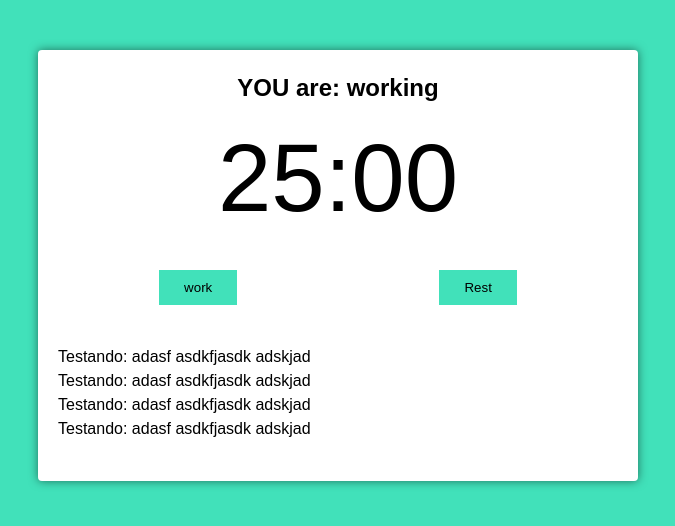
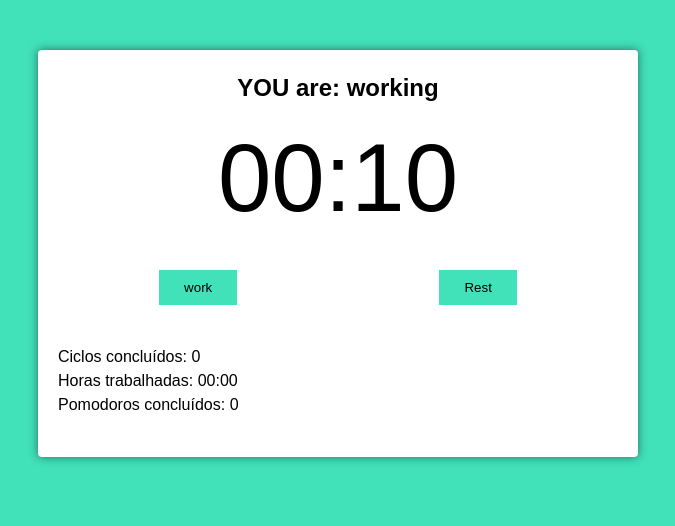
Before and after one commit to programadoreduardo/pomodoro_with_react_and_TS, a React (Create React App) app: page / in a window 1280 px wide. Shown: the top 526 px of the page, without its empty margins (302-977 px from the left). Built offline with nearby package versions, Linux system fonts and the light colour scheme.

Commit message:
config audio and start logic of pomodoro

```diff
--- a/src/App.tsx
+++ b/src/App.tsx
@@ -5,9 +5,9 @@
   return (
     <div className="container">
       <PomodoroTimer
-        PomodoroTime={1500}
-        shortRestTime={300}
-        longRestTime={900}
+        PomodoroTime={10}
+        shortRestTime={2}
+        longRestTime={5}
         cycles={4}/>
     </div>
   );
--- a/src/components/Pomodoro-timer.tsx
+++ b/src/components/Pomodoro-timer.tsx
@@ -1,7 +1,13 @@
 import React, { useEffect, useState } from "react";
 import { useInterval } from "../hooks/use-interval";
+import { secondsToTime } from "../utils/secondToTime";
 import { Button } from "./button";
 import { Timer } from "./timer";
+const bellStart = require('../sounds/src_sounds_bell-start.mp3')
+const bellFinish = require('../sounds/src_sounds_bell-finish.mp3')
+
+const audioStartWorking = new Audio(bellStart)
+const audioStoptWorking = new Audio(bellFinish)
 
 interface Props {
     PomodoroTime: number;
@@ -10,16 +16,18 @@
     cycles: number;
 }
 
-export function PomodoroTimer(props: Props) {
+export function PomodoroTimer(props: Props): JSX.Element {
     const [mainTime, setMainTime] = useState(props.PomodoroTime);
     const [timeCounting, setTimeCounting] = useState(false)
     const [working, setWorking] = useState(false)
     const [resting, setResting] = useState(false)
+    const [cyclesQtdManager, setCyclesQtdManager] = useState(
+        new Array(props.cycles).fill(true),
+    )
 
-    useEffect(() => {
-        if (working) document.body.classList.add('working')
-        if (resting) document.body.classList.remove('working')
-    }, [working])
+    const [completedCycles, setcompletedCycles] = useState(0);
+    const [fullWorkingTime, setfullWorkingTime] = useState(0);
+    const [numberOfPomodoros, setnumberOfPomodoros] = useState(0);
 
     useInterval(
         () => {
@@ -31,6 +39,7 @@
         setWorking(true)
         setResting(false)
         setMainTime(props.PomodoroTime)
+        audioStartWorking.play()
     }
 
     const configureRest = (long: boolean) => {
@@ -43,7 +52,39 @@
         } else {
             setMainTime(props.shortRestTime)
         }
+
+        audioStoptWorking.play()
     }
+
+    useEffect(() => {
+        if (working) document.body.classList.add('working');
+        if (resting) document.body.classList.remove('working');
+
+        if (mainTime > 0) return;
+
+        if (working && cyclesQtdManager.length > 0) {
+            configureRest(false);
+            cyclesQtdManager.pop();
+        } else if (working && cyclesQtdManager.length <= 0) {
+            configureRest(true);
+            setCyclesQtdManager(new Array(props.cycles).fill(true))
+            setcompletedCycles(completedCycles + 1)
+        }
+
+        if (working) setnumberOfPomodoros(numberOfPomodoros + 1);
+        if (resting) configureWork();
+    }, [
+        working,
+        resting,
+        mainTime,
+        cyclesQtdManager,
+        numberOfPomodoros,
+        completedCycles,
+        configureRest,
+        setCyclesQtdManager,
+        configureWork,
+        props.cycles,
+        ])
 
     return (
         <div className="pomodoro">
@@ -61,10 +102,9 @@
             </div>
 
             <div className="details">
-                <p>Testando: adasf asdkfjasdk adskjad</p>
-                <p>Testando: adasf asdkfjasdk adskjad</p>
-                <p>Testando: adasf asdkfjasdk adskjad</p>
-                <p>Testando: adasf asdkfjasdk adskjad</p>
+                <p>Ciclos concluídos: {completedCycles}</p>
+                <p>Horas trabalhadas: {secondsToTime(fullWorkingTime)}</p>
+                <p>Pomodoros concluídos: {numberOfPomodoros} </p>
             </div>
 
         </div>
--- a/src/components/timer.tsx
+++ b/src/components/timer.tsx
@@ -1,4 +1,3 @@
-import React from "react";
 import { secondsToTime } from "../utils/secondToTime";
 
 interface Props {
```
Also changed, not shown: 2 other files (tests, documents, lock files or other folders).
